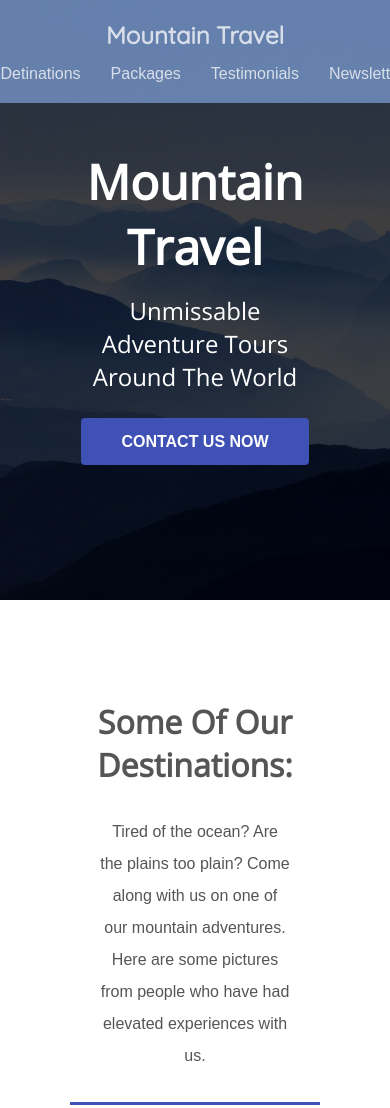
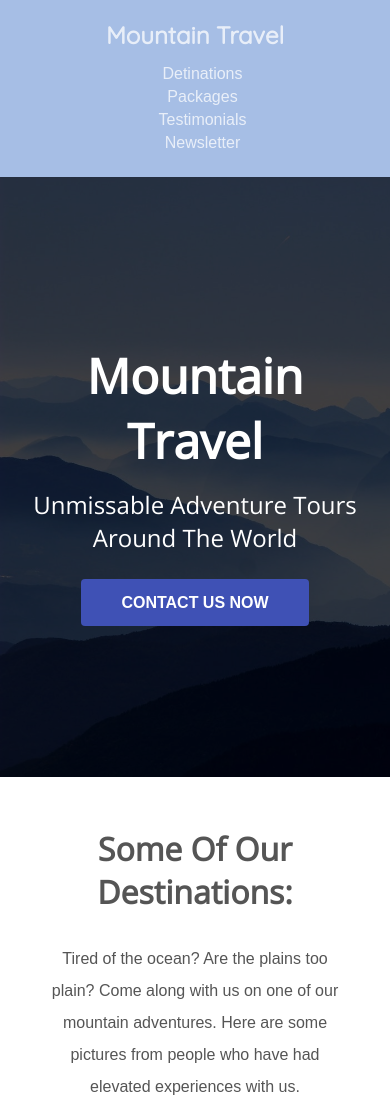
Before and after one commit to justsudheerpaliwal/mountain-travel, a plain HTML site: page index.html in a window 390 px wide. Shown: the top 1108 px of the page. Drawn offline with nearby package versions, Linux system fonts and the light colour scheme.

Commit message:
adding responsiveness for smaller devices

```diff
--- a/assets/css/styles.css
+++ b/assets/css/styles.css
@@ -14,6 +14,12 @@ section {
     align-items: center;
     flex-direction: column;
     padding: 100px 80px;
+}
+
+@media (max-width: 800px) {
+	section {
+		padding: 50px 20px;
+	}
 }
 
 section:not(.hero):nth-child(even) {
@@ -61,11 +67,21 @@ nav li {
 	header {
 		padding: 20px 50px;
 		flex-direction: column;
+        position: initial;
 	}
 
 	header h2 {
 		margin-bottom: 15px;
 	}
+}
+
+@media (max-width: 600px) {
+    nav {
+        flex-direction: column;
+    }
+    nav li {
+        padding-bottom: 5px;
+    }
 }
 
 a {
@@ -279,6 +295,7 @@ section hr {
 .contact form {
     display: flex;
     align-items: center;
+    justify-content: center;
     flex-wrap: wrap;
     width: 60%;
 }
@@ -323,7 +340,7 @@ footer ul li {
 
 footer p {
     text-transform: uppercase;
-    font-size: 14-px;
+    font-size: 14px;
     opacity: 0.6;
     align-self: center;
 }
```
Also changed, not shown: 1 other file.
